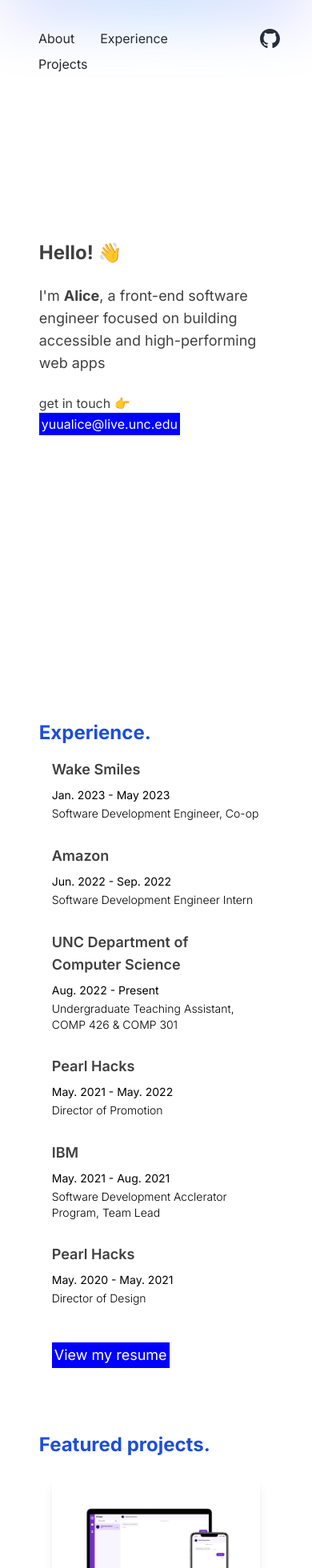
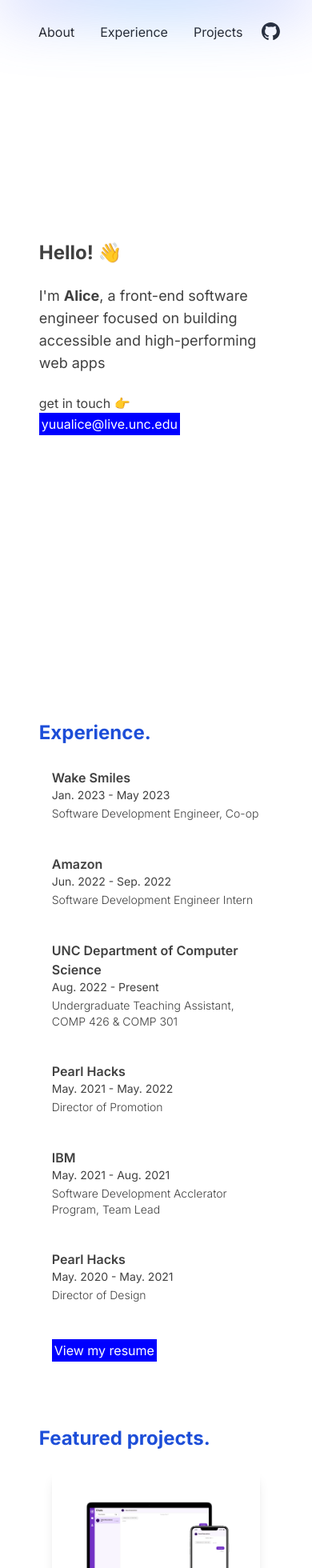
Before and after one commit to yuualice/portfolio, a Next.js app: page / in a window 390 px wide. Shown: the top 1960 px of the page at 80% size. Built offline with nearby package versions, Linux system fonts and the light colour scheme.

Commit message:
Cleaned css

```diff
--- a/src/app/components/Experience.tsx
+++ b/src/app/components/Experience.tsx
@@ -6,40 +6,31 @@
       <div className="content">
         <h1 className="title">Experience.</h1>
 
-        <div className="experience-container flex flex-col self-start md:items-stretch items-start md:w-3/5 justify-between">
+        <div className="experience-container">
           {experienceData.map((experience, index) => {
             return (
-              <div key={index} className="mb-5">
+              <div key={index} className="my-5 md:mb-5 md:mt-0">
                 <div
                   key={index}
                   className="flex md:flex-row flex-col md:items-center md:justify-between"
                 >
-                  <strong
-                    className="experience-name text-neutral-700 font-semibold text-lg px-4 py-2 text-start"
-                    key={index}
-                  >
+                  <strong className="experience-name" key={index}>
                     {experience.company}
                   </strong>
-                  <div
-                    className="experience-date text-sm font-ligh px-4 "
-                    key={index}
-                  >
+                  <div className="experience-date" key={index}>
                     {experience.date}
                   </div>
                 </div>
-                <span
-                  className="experience-title text-sm font-light px-4 inline-flex"
-                  key={index}
-                >
+                <span className="experience-title" key={index}>
                   {experience.title}
                 </span>
               </div>
             );
           })}
 
-          <div className="resume-link flex md:flex-row flex-col text-lg md:text-xl my-6 md:mt-24 md:mb-10 font-semibold px-4 md:items-center">
+          <div className="experience-link">
             <a
-              href="mailto:yuualice@live.unc.edu"
+              href="/Alice_Yu_Resume.pdf"
               target="_blank"
               className="highlight-link"
             >
--- a/src/app/components/Navbar.tsx
+++ b/src/app/components/Navbar.tsx
@@ -5,13 +5,11 @@
   return (
     <nav className="nav-container">
       <div className="landing-button-container">
-        {/* <a href="#about"> */}
-
-        <a href="#about" className="nav-button">
+        <a href="/" className="nav-button">
           About
         </a>
-        <a href="#experience">
-          <button className="nav-button">Experience</button>
+        <a href="#experience" className="nav-button">
+          Experience
         </a>
         <a href="#project" className="nav-button">
           Projects
@@ -24,7 +22,7 @@
         rel="noopener noreferrer"
       >
         <Image
-          className="items-center mt-2"
+          className="items-center"
           src="/github.svg"
           width={25}
           height={25}
--- a/src/app/globals.css
+++ b/src/app/globals.css
@@ -62,8 +62,6 @@
 .landing-image {
   @apply flex flex-wrap justify-center items-center bg-blue-800 border rounded-full;
 }
-
-/* Styling for project cards */
 .section {
   @apply flex flex-col md:flex-row justify-center items-center w-screen overflow-hidden;
 }
@@ -71,10 +69,31 @@
 .content {
   @apply flex flex-col pt-14 md:justify-between md:flex-row w-3/4 h-full items-stretch;
 }
-
 .title {
   @apply self-start w-3/4 md:w-1/6 mb-2 md:mr-5 font-bold text-blue-700 text-2xl md:text-4xl text-left;
 }
+
+/* styling for experience page */
+.experience-container {
+  @apply flex flex-col self-start md:mb-6 md:m-0 md:items-stretch items-start md:w-3/5 justify-between;
+}
+
+.experience-name {
+  @apply text-neutral-700 font-semibold text-base md:text-lg px-4 md:py-2 text-start;
+}
+
+.experience-date {
+  @apply text-neutral-700 text-sm font-normal px-4;
+}
+
+.experience-title {
+  @apply text-neutral-700 text-sm font-light px-4 inline-flex;
+}
+.experience-link {
+  @apply flex  md:flex-row flex-col text-neutral-700 text-base md:text-xl my-6 md:mt-24 md:mb-10 font-semibold px-4 md:items-center;
+}
+
+/* Styling for project cards */
 .project-card {
   @apply flex flex-col justify-center bg-white shadow-lg rounded-lg h-1/2 m-4 p-2;
 }
--- a/src/app/page.tsx
+++ b/src/app/page.tsx
@@ -1,7 +1,6 @@
 import ProjectCard from "./components/ProjectCard";
 import Landing from "./components/Landing";
 import Footer from "./components/Footer";
-import About from "./components/About";
 import Experience from "./components/Experience";
 
 export default function Home() {
```
